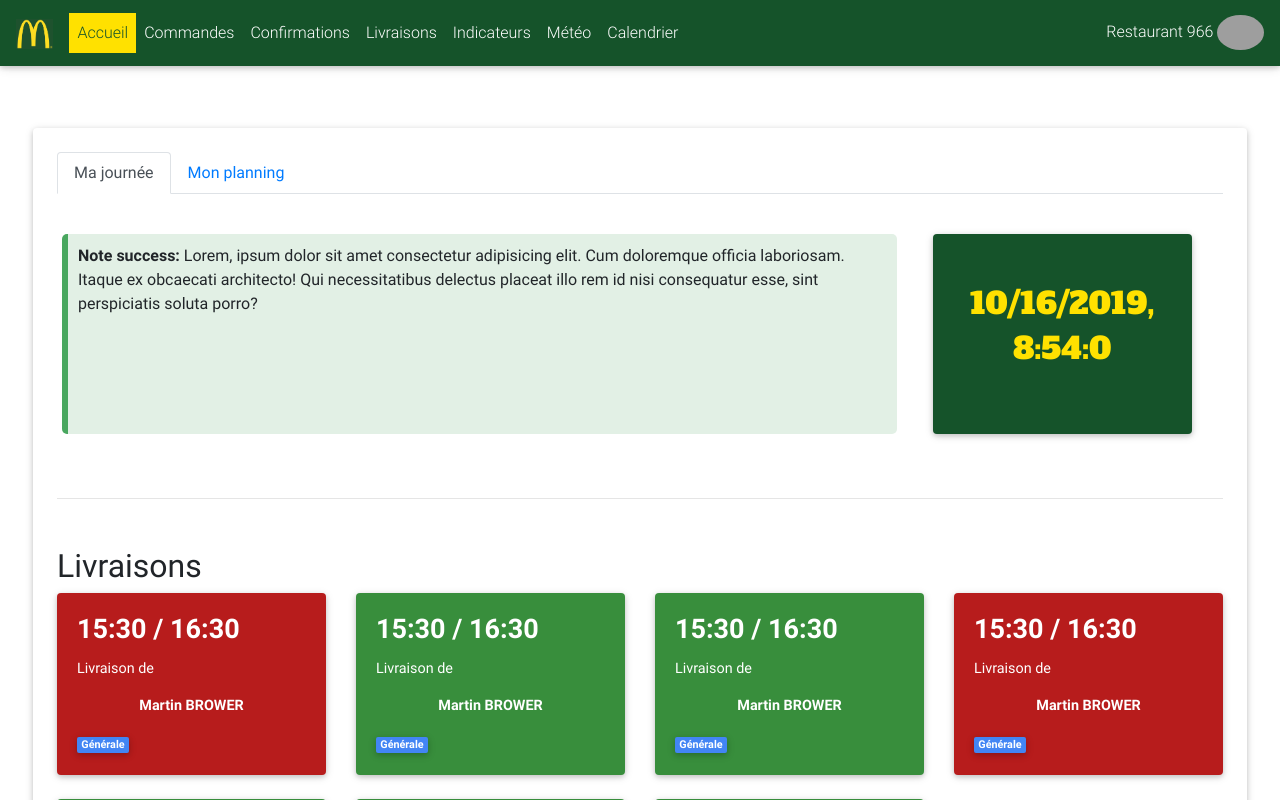
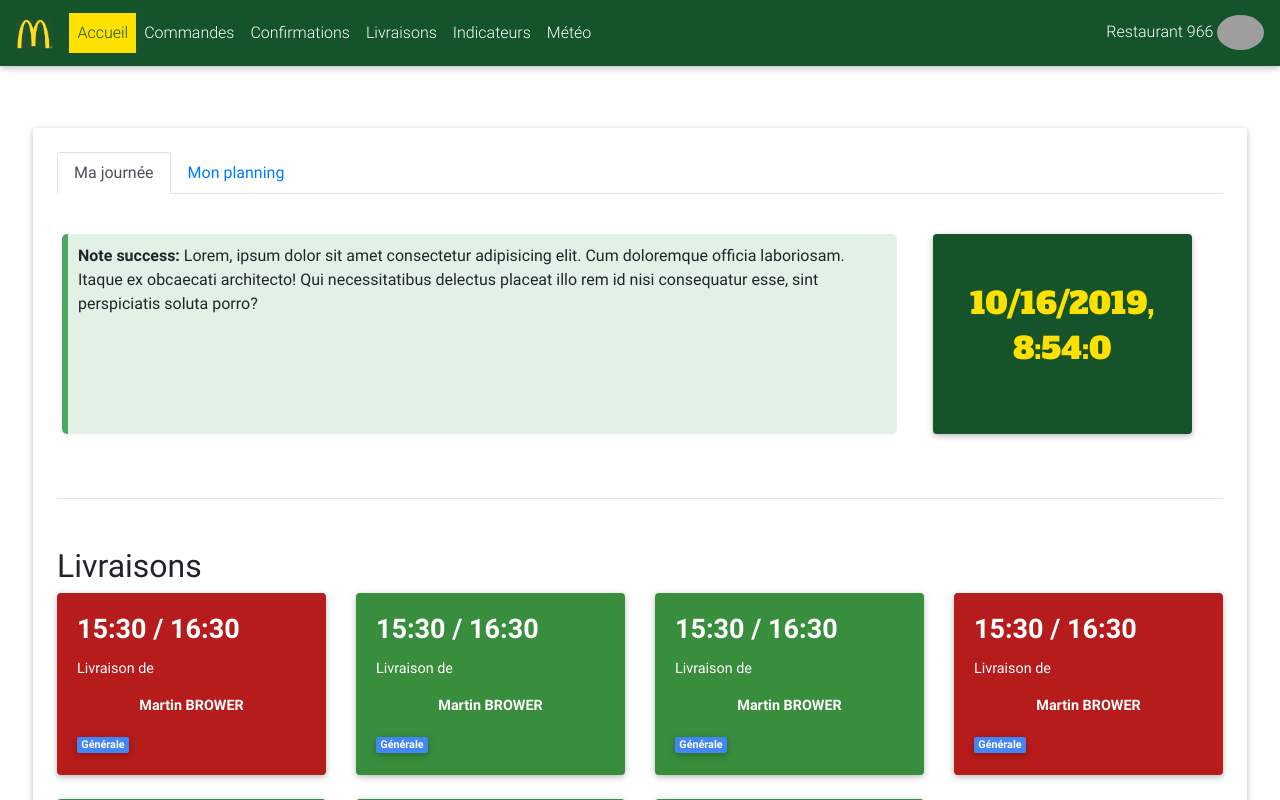
Before and after one commit to Captiva-IT/iTec-Template, a plain HTML site: page Accueil.html in a window 1280 px wide. Shown: the top 800 px of the page. Drawn offline with Linux system fonts and the light colour scheme; grey boxes are pictures that could not be loaded.

Commit message:
Delete Calendar from navBar

```diff
--- a/Accueil.html
+++ b/Accueil.html
@@ -52,9 +52,6 @@
                     </li>
                     <li class="nav-item">
                         <a class="nav-link" href="./Meteo.html">Météo</a>
-                    </li>
-                    <li class="nav-item">
-                        <a class="nav-link" href="./Calendar.html">Calendrier</a>
                     </li>
                 </ul>
                 <ul class="nav navbar-nav nav-flex-icons ml-auto">
```
Also changed, not shown: Commandes.html (+0 -3 lines), Confirmations.html (+0 -3 lines), Indicateurs.html (+0 -3 lines), Livraisons.html (+0 -3 lines), Meteo.html (+0 -3 lines).
